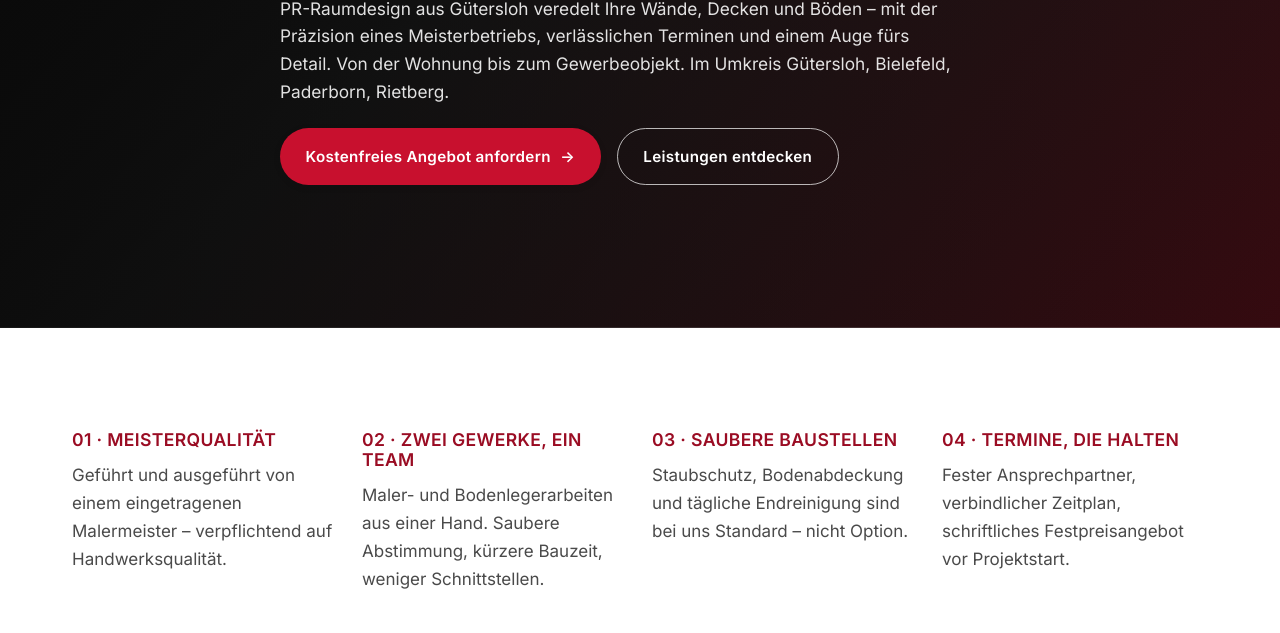
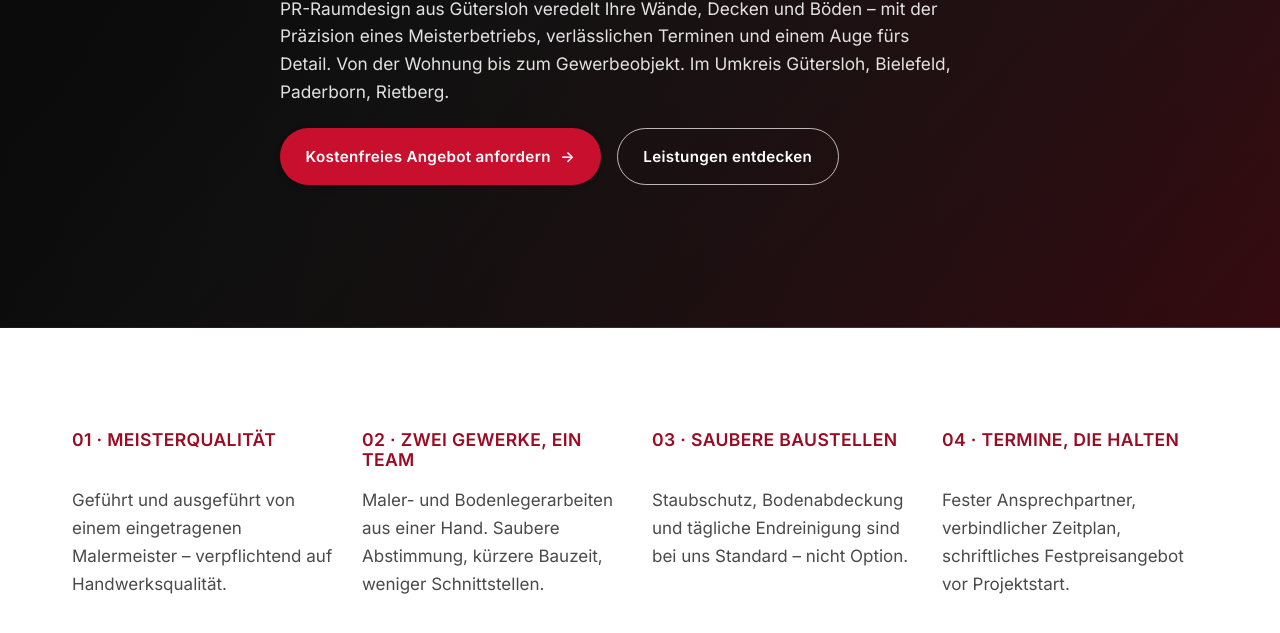
Before and after one commit to da77d/PR, a website: page index.html in a window 1280 px wide. Shown: the part 417-1050 px from the top of the page. Drawn offline with Linux system fonts and the light colour scheme.

Commit message:
Add files via upload

```diff
--- a/styles.css
+++ b/styles.css
@@ -59,6 +59,9 @@ h1 { font-size: clamp(2.5rem, 5vw, 4.25rem); font-weight: 500; }
 h2 { font-size: clamp(2rem, 3.5vw, 3rem); }
 h3 { font-size: clamp(1.35rem, 2vw, 1.6rem); }
 h4 { font-size: 1.1rem; font-family: var(--font-body); font-weight: 600; letter-spacing: 0.02em; text-transform: uppercase; color: var(--color-accent-dark); }
+
+/* USP-Kacheln: Überschriften auf gemeinsame Mindest-Höhe, damit Text fluchtet */
+.grid.grid-4 > div:not(.card) h4 { min-height: 2.6em; }
 
 p { margin: 0 0 1rem; color: var(--color-ink-muted); }
 p.lead { font-size: 1.2rem; line-height: 1.6; color: var(--color-ink); max-width: 62ch; }
```
